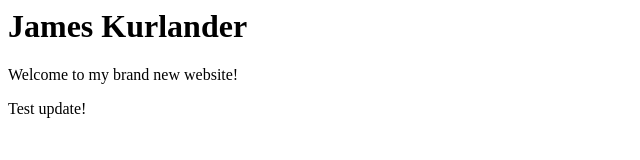
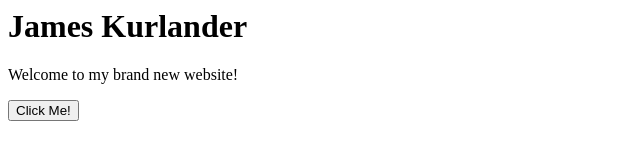
Before and after one commit to JamesKurlander/Website, a plain HTML site: page index.html in a window 1280 px wide. Shown: the full height of the page, 0-640 px from the left. Drawn offline with Linux system fonts and the light colour scheme.

Commit message:
Button
Added a button.

```diff
--- a/index.html
+++ b/index.html
@@ -2,6 +2,6 @@
   <body>
     <h1>James Kurlander</h1>
     <p>Welcome to my brand new website!</p>
-    <p>Test update!</p>
+    <button type="button">Click Me!</button>
   </body>
 </html>
```
